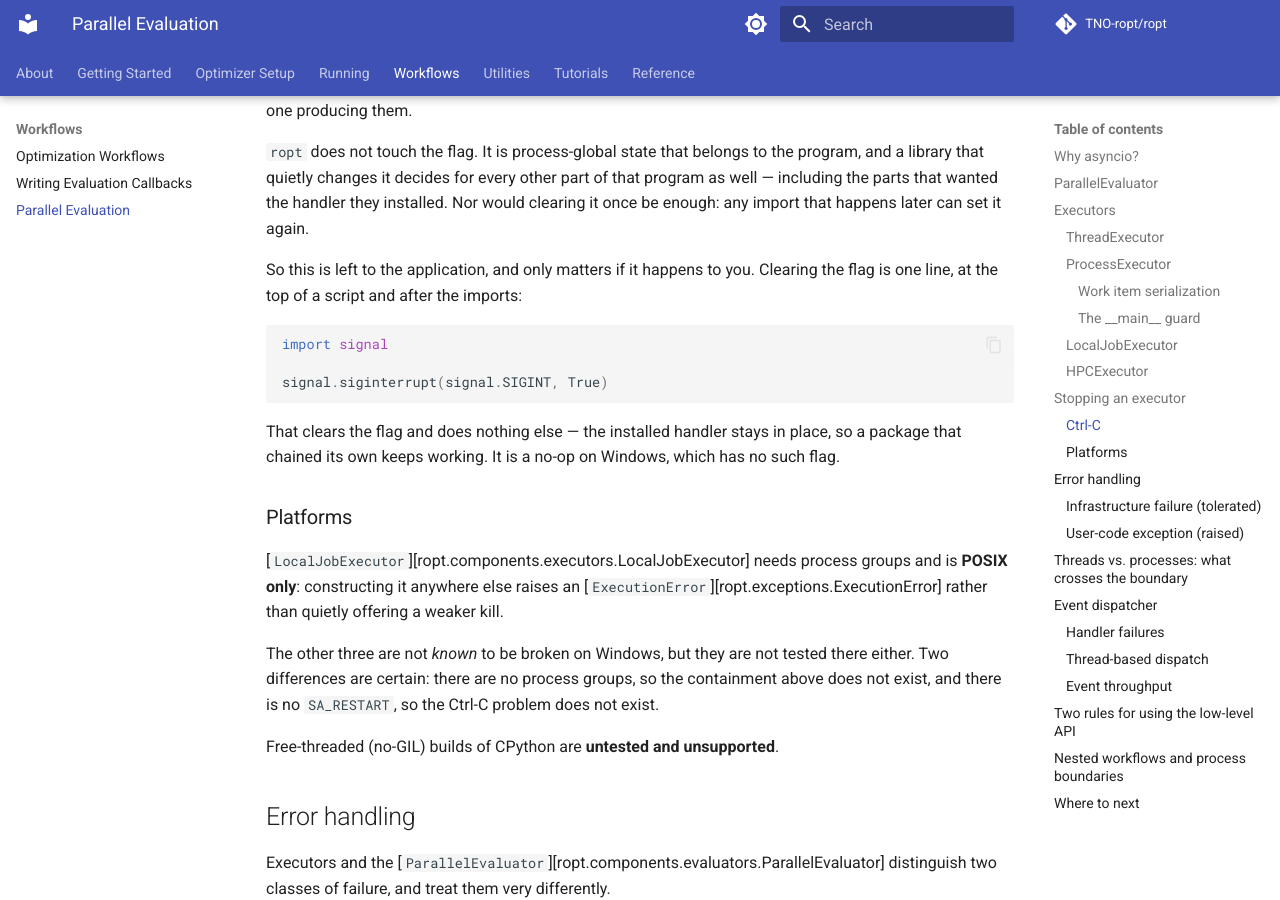
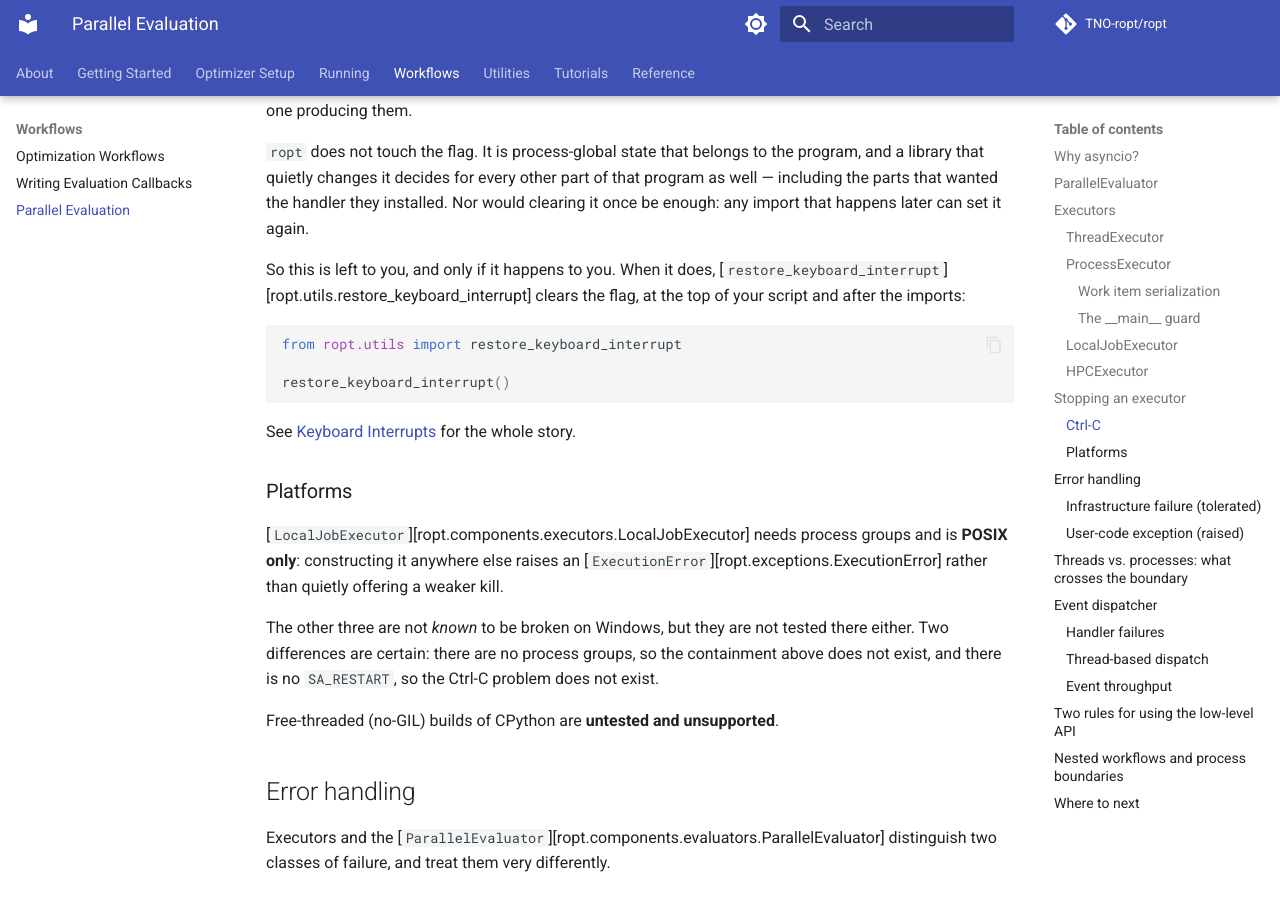
Before and after one commit to TNO-ropt/ropt, an MkDocs documentation site: the page built from docs/workflows/parallel.md, in a window 1280 px wide and 900 px high, scrolled down 9435 px. Built offline with MkDocs 1.6.1 and Material for MkDocs 9.7.7, drawn with Linux system fonts in a browser that asks for light colours; comment, search, counter and statistics services are not loaded; the version menu is left out.

Commit message:
Add ropt.utils.restore_keyboard_interrupt

````diff
--- a/docs/workflows/parallel.md
+++ b/docs/workflows/parallel.md
@@ -424,18 +424,18 @@ that program as well — including the parts that wanted the handler they
 installed. Nor would clearing it once be enough: any import that happens later
 can set it again.
 
-So this is left to the application, and only matters if it happens to you.
-Clearing the flag is one line, at the top of a script and after the imports:
+So this is left to you, and only if it happens to you. When it does,
+[`restore_keyboard_interrupt`][ropt.utils.restore_keyboard_interrupt] clears the
+flag, at the top of your script and after the imports:
 
 ```python
-import signal
+from ropt.utils import restore_keyboard_interrupt
 
-signal.siginterrupt(signal.SIGINT, True)
+restore_keyboard_interrupt()
 ```
 
-That clears the flag and does nothing else — the installed handler stays in
-place, so a package that chained its own keeps working. It is a no-op on
-Windows, which has no such flag.
+See [Keyboard Interrupts](../utilities/keyboard_interrupt.md) for the whole
+story.
 
 ### Platforms
 
--- a/mkdocs.yml
+++ b/mkdocs.yml
@@ -129,6 +129,7 @@ nav:
       - "Parallel Evaluation": workflows/parallel.md
   - "Utilities":
       - "Logging": utilities/logging.md
+      - "Keyboard Interrupts": utilities/keyboard_interrupt.md
       - "Plugin Discovery": utilities/plugin_discovery.md
       - "Writing a Plugin": utilities/writing_plugins.md
   - "Tutorials":
@@ -141,6 +142,7 @@ nav:
       - "Building a Workflow": tutorials/workflow.md
   - "Reference":
       - "Simple API": reference/simple.md
+      - "Utility Functions": reference/utils.md
       - "Configuration":
         - "Context Class": reference/context.md
         - "Configuration Classes": reference/config.md
````
Also changed, not shown: docs/getting_started/execution.md (+5 -3 lines), docs/reference/utils.md (added, +9 -0 lines), docs/utilities/keyboard_interrupt.md (added, +78 -0 lines), 1 other file.
